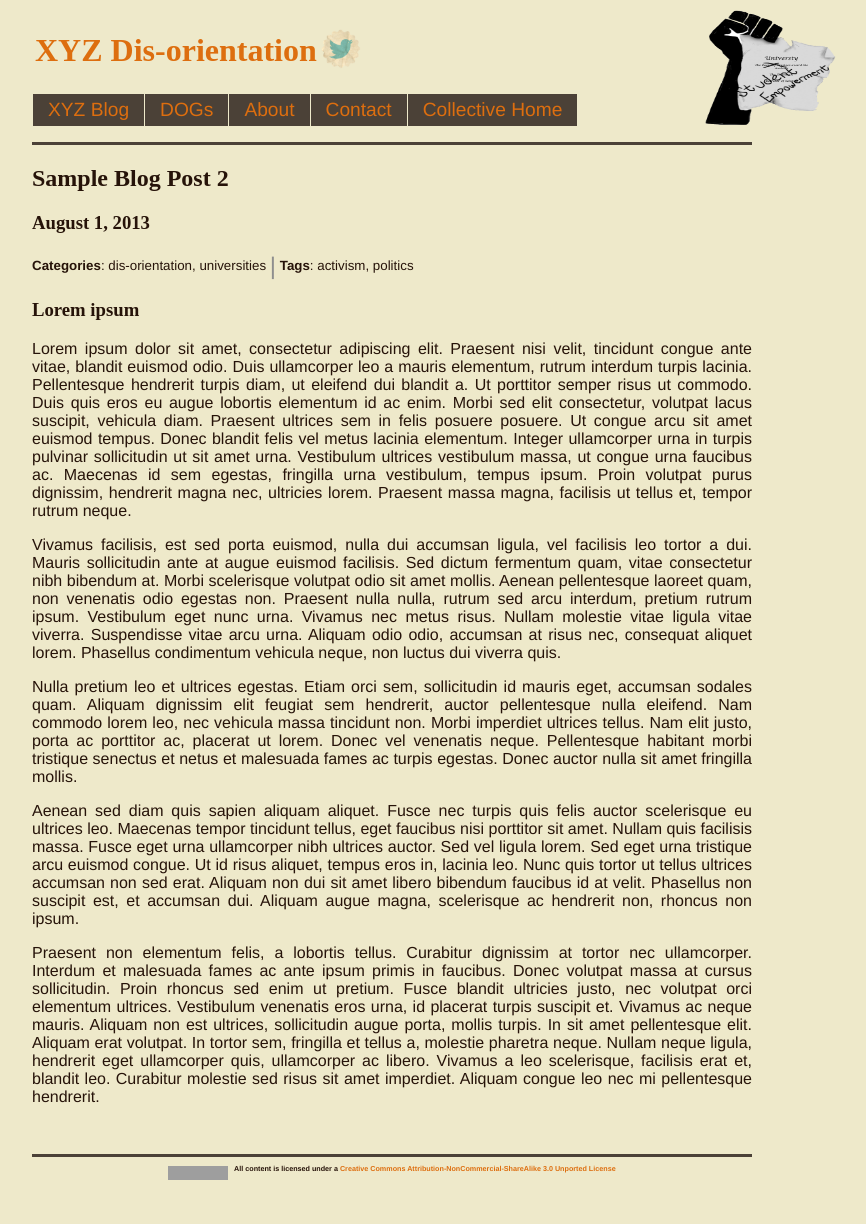
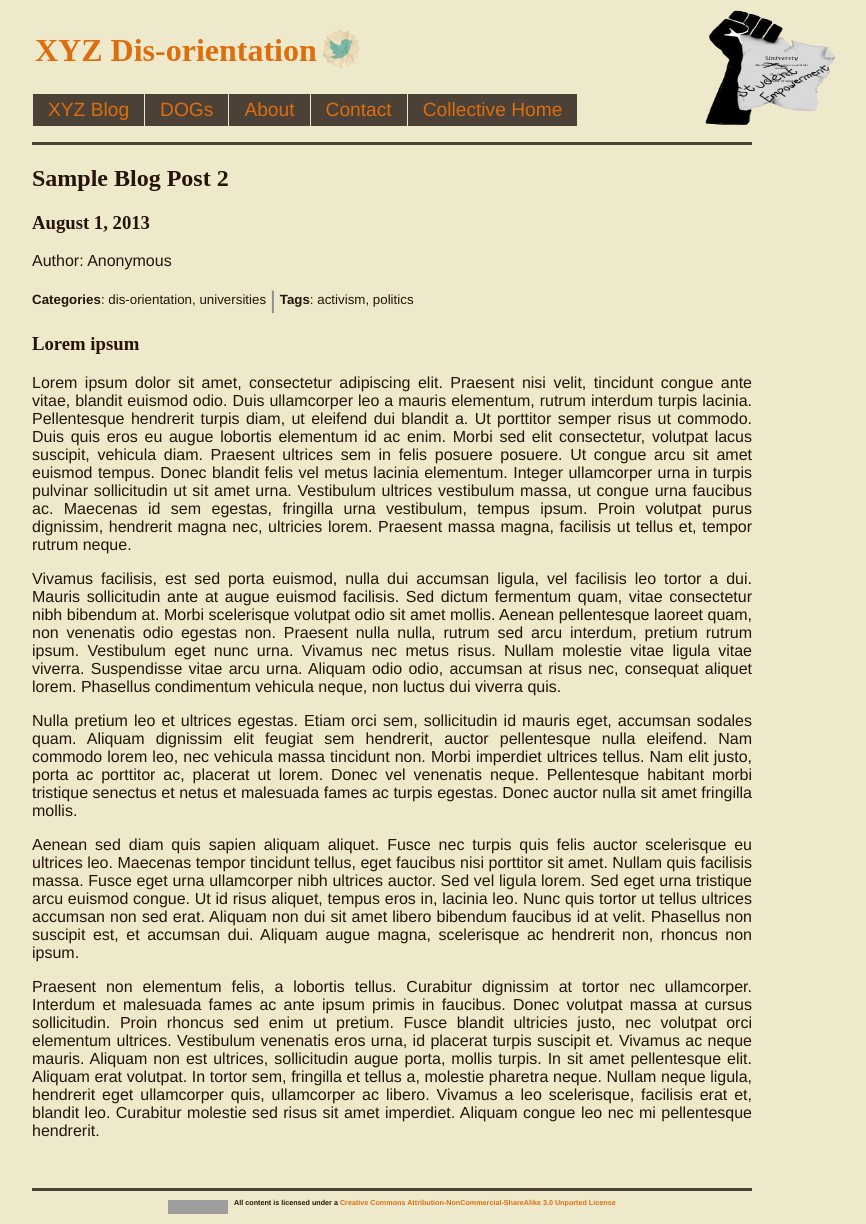
Before and after one commit to dis-orientation/xyz, a Jekyll site: the page built from _posts/2013-08-01-sample-blog-post-2.md, in a window 1280 px wide. Shown: the whole page, without its empty margins (248-1114 px from the left). Built offline with Jekyll 4.4.1, drawn with Linux system fonts in a browser that asks for light colours; Markdown is read by kramdown in place of the engine named in the settings; before the commit the page ends 1190 px from its top, so only the background shows below that; grey boxes are pictures that could not be loaded.

Commit message:
added author to post-default

```diff
--- a/_layouts/post-default.html
+++ b/_layouts/post-default.html
@@ -2,6 +2,7 @@
 
 <h2>{{ page.title }}</h2>
 <h3>{{ page.date | date: "%B %e, %Y" }}</h3>
+<p>Author: {{ page.author }}</p>
 <p style="font-size:smaller">
 <span style="font-weight:800;">Categories</span>: {{ page.categories | join: ', ' }} <span style="color:#8E8E8E;font-weight:300;font-size:x-large;vertical-align:middle;">|</span> <span style="font-weight:800;">Tags</span>: {{ page.tags | join: ', ' }}
 </p>
```
